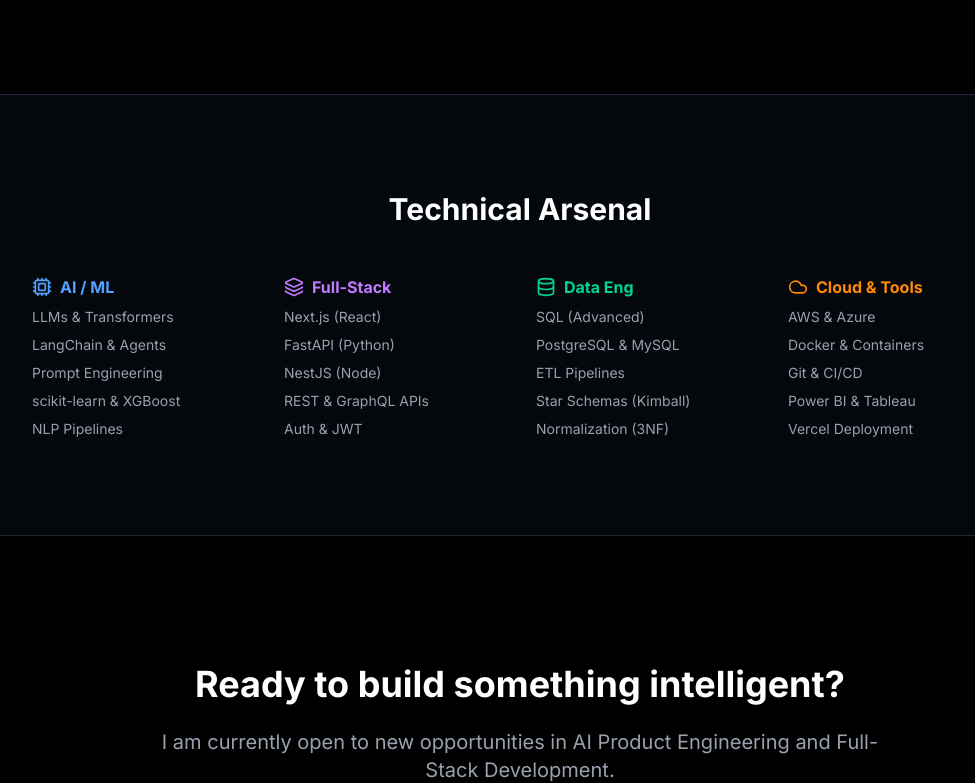
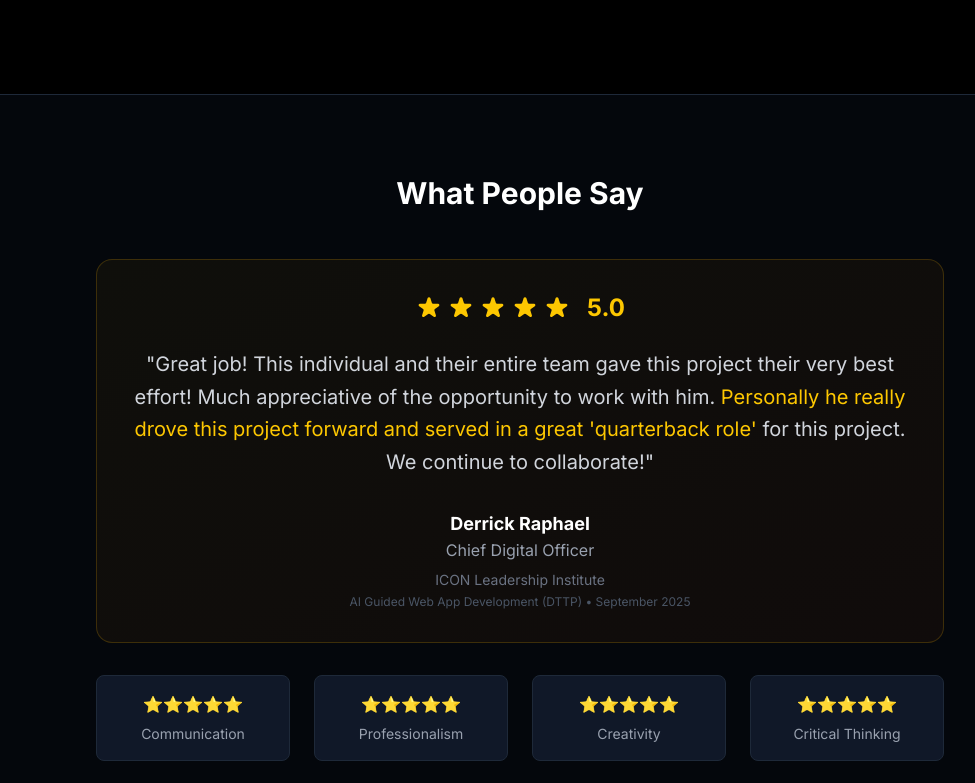
Before and after one commit to CrillyPienaah/chris-pienaah-portfolio, a Next.js app: page / in a window 1280 px wide. Shown: the part 3046-3829 px from the top of the page, without its empty margins (120-1095 px from the left). Built offline with nearby package versions, Linux system fonts and the light colour scheme.

Commit message:
Added client testimonials section - 5.0 DTTP rating

```diff
--- a/app/page.tsx
+++ b/app/page.tsx
@@ -157,6 +157,54 @@
         </div>
       </section>
 
+      {/* 3.5 TESTIMONIALS SECTION */}
+      <section className="bg-gray-900/30 border-y border-gray-800 py-20">
+        <div className="max-w-4xl mx-auto px-6">
+          <h2 className="text-3xl font-bold mb-12 text-center">What People Say</h2>
+
+          <div className="bg-gradient-to-br from-yellow-500/5 to-orange-500/5 border border-yellow-500/20 rounded-2xl p-8 mb-8">
+            <div className="flex gap-1 mb-6 justify-center items-center">
+              {[1,2,3,4,5].map((star) => (
+                <svg key={star} className="w-7 h-7 text-yellow-400" fill="currentColor" viewBox="0 0 20 20">
+                  <path d="M9.049 2.927c.3-.921 1.603-.921 1.902 0l1.07 3.292a1 1 0 00.95.69h3.462c.969 0 1.371 1.24.588 1.81l-2.8 2.034a1 1 0 00-.364 1.118l1.07 3.292c.3.921-.755 1.688-1.54 1.118l-2.8-2.034a1 1 0 00-1.175 0l-2.8 2.034c-.784.57-1.838-.197-1.539-1.118l1.07-3.292a1 1 0 00-.364-1.118L2.98 8.72c-.783-.57-.38-1.81.588-1.81h3.461a1 1 0 00.951-.69l1.07-3.292z" />
+                </svg>
+              ))}
+              <span className="ml-3 text-2xl font-bold text-yellow-400">5.0</span>
+            </div>
+
+            <blockquote className="text-xl text-gray-300 text-center mb-8 leading-relaxed">
+              "Great job! This individual and their entire team gave this project their very best effort! Much appreciative of the opportunity to work with him. <span className="text-yellow-400">Personally he really drove this project forward and served in a great 'quarterback role'</span> for this project. We continue to collaborate!"
+            </blockquote>
+
+            <div className="text-center">
+              <div className="font-bold text-white text-lg">Derrick Raphael</div>
+              <div className="text-gray-400">Chief Digital Officer</div>
+              <div className="text-gray-500 text-sm mt-2">ICON Leadership Institute</div>
+              <div className="text-gray-600 text-xs mt-1">AI Guided Web App Development (DTTP) • September 2025</div>
+            </div>
+          </div>
+
+          <div className="grid grid-cols-2 md:grid-cols-4 gap-6 mt-8">
+            <div className="bg-gray-900 border border-gray-800 rounded-lg p-4 text-center">
+              <div className="text-yellow-400 font-bold mb-2">⭐⭐⭐⭐⭐</div>
+              <div className="text-sm text-gray-400">Communication</div>
+            </div>
+            <div className="bg-gray-900 border border-gray-800 rounded-lg p-4 text-center">
+              <div className="text-yellow-400 font-bold mb-2">⭐⭐⭐⭐⭐</div>
+              <div className="text-sm text-gray-400">Professionalism</div>
+            </div>
+            <div className="bg-gray-900 border border-gray-800 rounded-lg p-4 text-center">
+              <div className="text-yellow-400 font-bold mb-2">⭐⭐⭐⭐⭐</div>
+              <div className="text-sm text-gray-400">Creativity</div>
+            </div>
+            <div className="bg-gray-900 border border-gray-800 rounded-lg p-4 text-center">
+              <div className="text-yellow-400 font-bold mb-2">⭐⭐⭐⭐⭐</div>
+              <div className="text-sm text-gray-400">Critical Thinking</div>
+            </div>
+          </div>
+        </div>
+      </section>
+
       {/* 4. SKILLS SNAPSHOT */}
       <section className="bg-gray-900/30 border-y border-gray-800">
         <div className="max-w-5xl mx-auto px-6 py-24">
```
